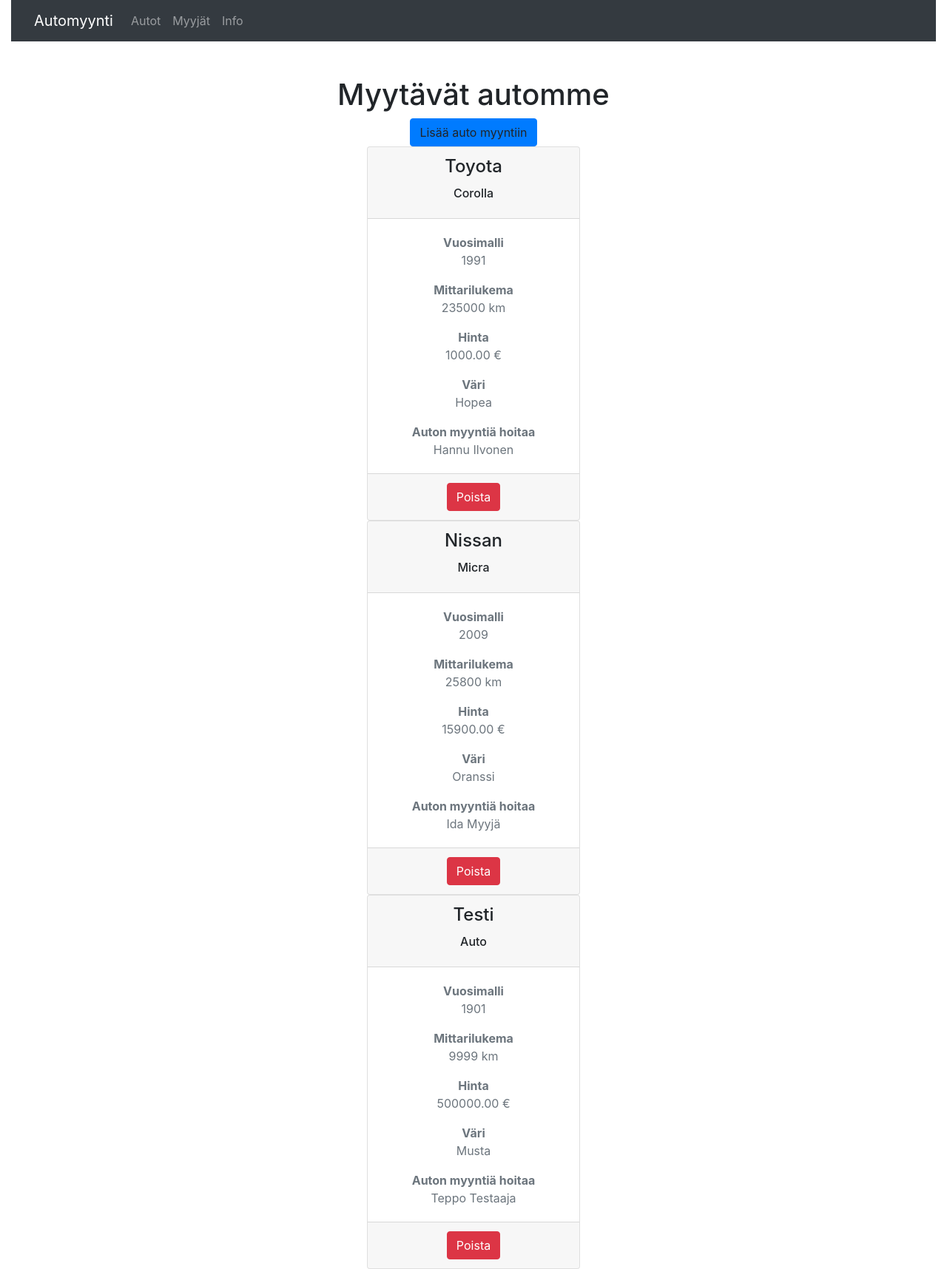
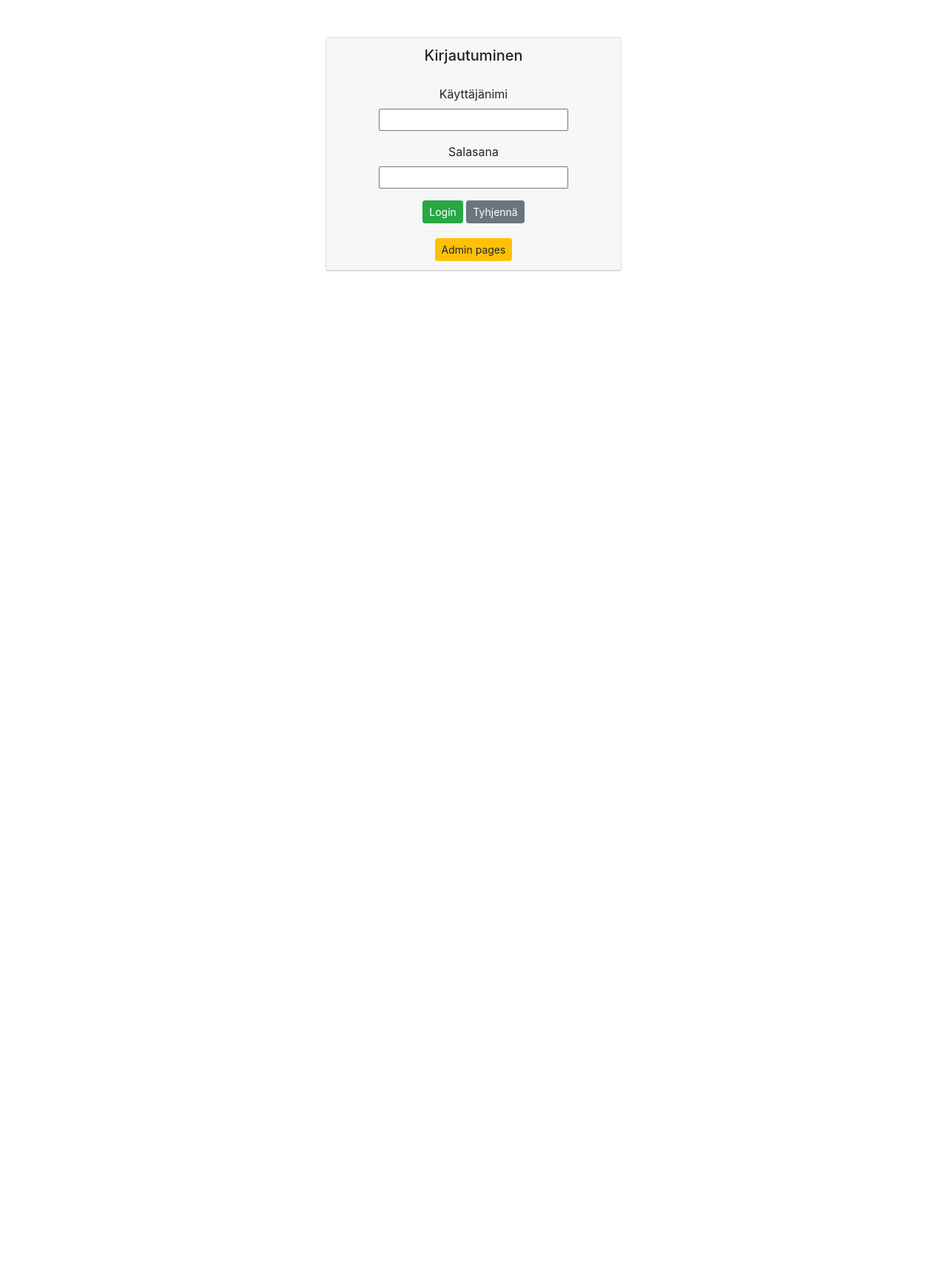
Before and after one commit to Handew/DjangoAutoTesti, a Django app: page /autot/ in a window 1280 px wide. Shown: the whole page at 74% size. After the commit the page ends 367 px from the top, so only its background shows below. Run offline with Django 3.2, Linux system fonts and the light colour scheme; data comes from the database, SQL or seed files in the repository; both versions use the stored data as it was after the commit; some libraries are stand-ins or nearby versions.

Commit message:
lisätty käyttäjähallinta ja login

```diff
--- a/app/models.py
+++ b/app/models.py
@@ -3,7 +3,7 @@ from django.db import models
 
 
 class Myyja(models.Model):
-    nimi = models.CharField(max_length=50, default='tyhja')
+    nimi = models.CharField(max_length=50, default='nimi')
     titteli = models.CharField(max_length=50, default='titteli')
     puhelinnumero = models.CharField(max_length=20, default='00000000')
     email = models.EmailField(max_length=50, default='etu.suku@malli.fi')
--- a/app/templates/autot.html
+++ b/app/templates/autot.html
@@ -8,23 +8,11 @@
 
 <h1>Myytävät automme</h1>
 
+<div>
 <a onclick="showaddform()" class="btn btn-primary">Lisää auto myyntiin</a>
-<div>
+</div>
+
 {% for a in autot %}
-<!-- <div class="card mb-3" style="max-width: 540px;">
-    <div class="row g-0">
-      <div class="col-md-4">
-        <img src="..." alt="...">
-      </div>
-      <div class="col-md-8">
-        <div class="card-body">
-          <h5 class="card-title">{{m.nimi}}</h5>
-          <p class="card-text"><small class="text-muted">{{m.puhelinnumero}}</small></p>
-          <p class="card-text"><small class="text-muted">{{m.email}}</small></p>
-        </div>
-      </div>
-    </div>
-  </div> -->
 
 <div class="card" style="width: 18rem;">
     <div class="card-header">
@@ -44,7 +32,7 @@
 </div>
 
 {% endfor %}
-</div>
+
 <script>
 
     let x = `
@@ -53,7 +41,7 @@
     <div class="card" style="width: 20rem;">
         <div class="card-body">
             <form method="post" action="/lisaa-auto/">
-
+                <div>
                 {%csrf_token %}
                 <input class="card-text" class="card-text" type="text" placeholder="Merkki" name="merkki">
                 <input class="card-text" type="text" placeholder="Malli" name="malli">
@@ -61,15 +49,16 @@
                 <input class="card-text" type="text" placeholder="Mittarilukema (km)" name="mittarilukema">
                 <input class="card-text" type="text" placeholder="Hintapyyntö" name="hinta">
                 <input class="card-text" type="text" placeholder="Auton väri" name="vari">
-                <input class="card-text" type="text" placeholder="Auton myyjä" name="myyja">
 
-                <select id="myyja" name="myyja">
+                <select id="myyja" name="myyja" class="card-text">
                 {% for m in myyjat %}
                   <option value="{{m.id}}">{{m.nimi}}</option>
                 {% endfor %}
                 </select>
 
-                <br/>
+                </div>
+                <br>
+
                 <input type="submit" value="Vahvista" class="btn btn-success btn-sm" name="">
                 <input type="submit" id="hide-btn" class="btn btn-secondary btn-sm" onclick="hideaddform()" value="Peruuta" name="">
             </form>
--- a/app/templates/index.html
+++ b/app/templates/index.html
@@ -10,21 +10,25 @@
     <title>Hannun hämärä automyynti</title>
 </head>
 <body>
-    <div class="container-fluid">
-
-            <nav class="navbar navbar-expand-lg navbar-dark bg-dark">
-                <div class="container-fluid">
+  <nav class="navbar navbar-expand-md navbar-dark bg-dark">
     <a class="navbar-brand" href="/landing/">Automyynti</a>
-                  <button class="navbar-toggler" type="button" data-bs-toggle="collapse" data-bs-target="#navbarNavAltMarkup" aria-controls="navbarNavAltMarkup" aria-expanded="false" aria-label="Toggle navigation">
+    <button class="navbar-toggler" type="button" data-toggle="collapse" data-target="#navbarNav">
         <span class="navbar-toggler-icon"></span>
     </button>
-                  <div class="collapse navbar-collapse" id="navbarNavAltMarkup">
-                    <div class="navbar-nav">
-                      <a class="nav-link" href="/autot">Autot</a>
-                      <a class="nav-link" href="/myyjat">Myyjät</a>
-                      <a class="nav-link" href="#">Info</a>
-                    </div>
-                  </div>
+    <div class="collapse navbar-collapse" id="navbarNav">
+        <ul class="navbar-nav mr-auto">
+            <li class="nav-item">
+                <a class="nav-link d-flex justify-content-start" href="/autot">Autot</a>
+            </li>
+            <li class="nav-item">
+                <a class="nav-link d-flex justify-content-start" href="/myyjat">Myyjät</a>
+            </li>
+        </ul>
+        <ul class="navbar-nav">
+            <li class="nav-item">
+                <a class="nav-link d-flex justify-content-end" href="/logout">Ulos kirjautuminen</a>
+            </li>
+        </ul>
     </div>
   </nav>
 
@@ -33,7 +37,6 @@
 
           {% endblock %}
       </center>
-    </div>
 
 </body>
 </html>
--- a/app/templates/landing.html
+++ b/app/templates/landing.html
@@ -2,8 +2,8 @@
 
 {% block content %}
 
-
-<h1>Tervetuloa hämärille automarkkinoille!!!</h1>
+<br>
+<h3>Tervetuloa hämärien autojen muokkaus näkymään</h3>
 
 
 {% endblock %}
--- /dev/null
+++ b/app/templates/login.html
@@ -0,0 +1,49 @@
+<!DOCTYPE html>
+<html lang="en">
+<head>
+    <meta charset="UTF-8">
+    <meta http-equiv="X-UA-Compatible" content="IE=edge">
+    <meta name="viewport" content="width=device-width, initial-scale=1.0">
+    <link rel="stylesheet" href="https://stackpath.bootstrapcdn.com/bootstrap/4.5.0/css/bootstrap.min.css"
+    integrity="sha384-9aIt2nRpC12Uk9gS9baDl411NQApFmC26EwAOH8WgZl5MYYxFfc+NcPb1dKGj7Sk" crossorigin="anonymous">
+
+    <title>Hannun hämärä automyynti</title>
+</head>
+<body>
+<center>
+<div class="card" style="width: 25rem; margin-top: 50px;">
+
+    <div class="card-header">
+        <h5>Kirjautuminen</h5>
+        <div class="card-body">
+            <form id="myForm" method="post" action="/login/">
+
+                {%csrf_token %}
+                <div class="form-group">
+                    <label>Käyttäjänimi</label>
+                    <input type="text" name="kayttajanimi">
+                </div>
+                <div class="form-group">
+                    <label>Salasana</label>
+                    <input type="password" name="salasana">
+                </div>
+
+                <input type="submit" value="Login" class="btn btn-success btn-sm">
+                <input type="button" onclick="reset()" class="btn btn-secondary btn-sm" value="Tyhjennä">
+
+            </form>
+        </div>
+        <input type="button" onclick="window.location.href='/admin/'" class="btn btn-warning btn-sm"
+            value="Admin pages">
+    </div>
+</div>
+</center>
+
+<script>
+    function reset() {
+        document.getElementById("myForm").reset();
+    }
+</script>
+
+</body>
+</html>
--- a/app/templates/myyjat.html
+++ b/app/templates/myyjat.html
@@ -17,7 +17,6 @@
 <div class="card" style="width: 18rem;">
     <div class="card-header">
         <h4 class="card-title">{{m.nimi}}</h4>
-        <i>Automyyjä</i>
         <i>{{m.titteli}}</i>
     </div>
     <div class="card-body">
@@ -34,7 +33,7 @@
 </div>
 <script>
 
-    let x = `
+    let y = `
     <h2>Please fill in form</h2>
 
     <div class="card" style="width: 20rem;">
@@ -54,7 +53,7 @@
     </div>`
 
     function showaddform() {
-        document.getElementById("add-div").innerHTML = x
+        document.getElementById("add-div").innerHTML = y
     }
 
     function hideaddform() {
--- a/app/urls.py
+++ b/app/urls.py
@@ -1,9 +1,14 @@
 from django.urls import path
 from django.urls import path
-from .views import autolistanakyma, landingview, lisaaauto, lisaamyyja, myyjalistanakyma, poistaauto, poistamyyja
+from .views import autolistanakyma, landingview, lisaaauto, lisaamyyja, loginnakyma, myyjalistanakyma, poistaauto, poistamyyja, login_action, logout_action
 
 urlpatterns = [
     path('landing/', landingview),
+
+    # LOGIN
+    path('', loginnakyma),
+    path('login/', login_action),
+    path('logout/', logout_action),
 
     # MYYJÄT
     path('myyjat/', myyjalistanakyma),
--- a/app/views.py
+++ b/app/views.py
@@ -1,45 +1,86 @@
 from app.models import Auto, Myyja
 from django.shortcuts import redirect, render
 from .models import Myyja, Auto
+from django.contrib.auth import authenticate, login, logout
 
 def landingview(request):
     return render (request, 'landing.html')
 
+# KIRJAUTUMINEN
+def loginnakyma(request):
+    return render(request, "login.html")
+
+def login_action(request):
+    user = request.POST['kayttajanimi']
+    passw = request.POST['salasana']
+    user = authenticate(username = user, password = passw)
+    if user:
+        login(request, user)
+        context = {'name': user}
+        return render(request,'landing.html',context)
+    else:
+        return render(request, 'loginerror.html')
+
+def logout_action(request):
+    logout(request)
+    return render(request, 'login.html')
+
+
 
 # MYYJÄ PUOLI
 def myyjalistanakyma(request):
-    myyjatlista = Myyja.objects.all()
-    context = {'myyjat': myyjatlista}
-    return render (request, "myyjat.html", context)
+    if not request.user.is_authenticated:
+        return render(request, 'login.html')
+    else:
+        myyjatlista = Myyja.objects.all()
+        context = {'myyjat': myyjatlista}
+        return render (request, "myyjat.html", context)
 
 def lisaamyyja(request):
-    a = request.POST['nimi']
-    b = request.POST['puhelinnumero']
-    c = request.POST['email']
-    Myyja(nimi = a, puhelinnumero = b, email = c).save()
-    return redirect(request.META['HTTP_REFERER'])
+    if not request.user.is_authenticated:
+        return render(request, 'login.html')
+    else:
+        a = request.POST['nimi']
+        b = request.POST['titteli']
+        c = request.POST['puhelinnumero']
+        d = request.POST['email']
+        Myyja(nimi = a, titteli = b, puhelinnumero = c, email = d).save()
+        return redirect(request.META['HTTP_REFERER'])
 
 def poistamyyja(request, id):
-    Myyja.objects.filter(id = id).delete()
-    return redirect(request.META['HTTP_REFERER'])
+    if not request.user.is_authenticated:
+        return render(request, 'login.html')
+    else:
+        Myyja.objects.filter(id = id).delete()
+        return redirect(request.META['HTTP_REFERER'])
 
 # AUTO PUOLI
 def autolistanakyma(request):
-    autotlista = Auto.objects.all()
-    context = {'autot': autotlista}
-    return render (request, "autot.html", context)
+    if not request.user.is_authenticated:
+        return render(request, 'login.html')
+    else:
+        autotlista = Auto.objects.all()
+        myyjatlista = Myyja.objects.all()
+        context = {'autot': autotlista, 'myyjat': myyjatlista}
+        return render (request, "autot.html", context)
 
 def lisaaauto(request):
-    a = request.POST['merkki']
-    b = request.POST['malli']
-    c = request.POST['vuosimalli']
-    d = request.POST['mittarilukema']
-    e = request.POST['hinta']
-    f = request.POST['vari']
-    g = request.POST['myyja']
-    Auto(merkki = a, malli = b, vuosimalli = c, mittarilukema = d, hinta = e, vari = f, myyja = Myyja.objects.get(id=g)).save()
-    return redirect(request.META['HTTP_REFERER'])
+    if not request.user.is_authenticated:
+        return render(request, 'login.html')
+    else:
+        a = request.POST['merkki']
+        b = request.POST['malli']
+        c = request.POST['vuosimalli']
+        d = request.POST['mittarilukema']
+        e = request.POST['hinta']
+        f = request.POST['vari']
+        g = request.POST['myyja']
+        Auto(merkki = a, malli = b, vuosimalli = c, mittarilukema = d, hinta = e, vari = f, myyja = Myyja.objects.get(id=g)).save()
+        return redirect(request.META['HTTP_REFERER'])
 
 def poistaauto(request, id):
-    Auto.objects.filter(id = id).delete()
-    return redirect(request.META['HTTP_REFERER'])
+    if not request.user.is_authenticated:
+        return render(request, 'login.html')
+    else:
+        Auto.objects.filter(id = id).delete()
+        return redirect(request.META['HTTP_REFERER'])
```
Also changed, not shown: app/templates/loginerror.html (added, +28 -0 lines), db.sqlite3. Lines whose indentation alone changed are shown as unchanged.
